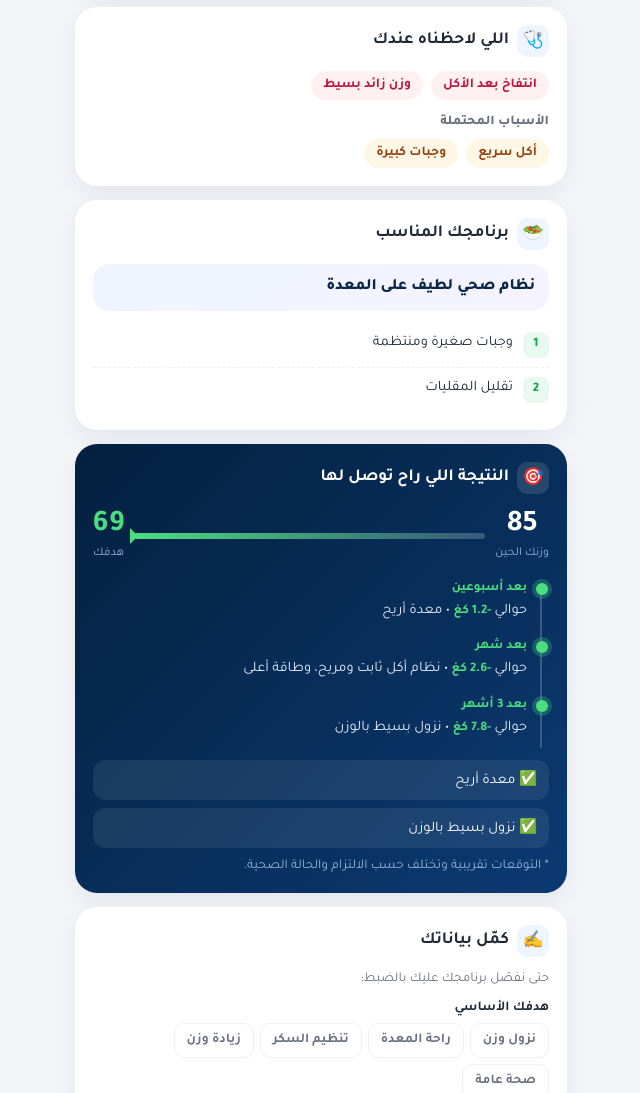
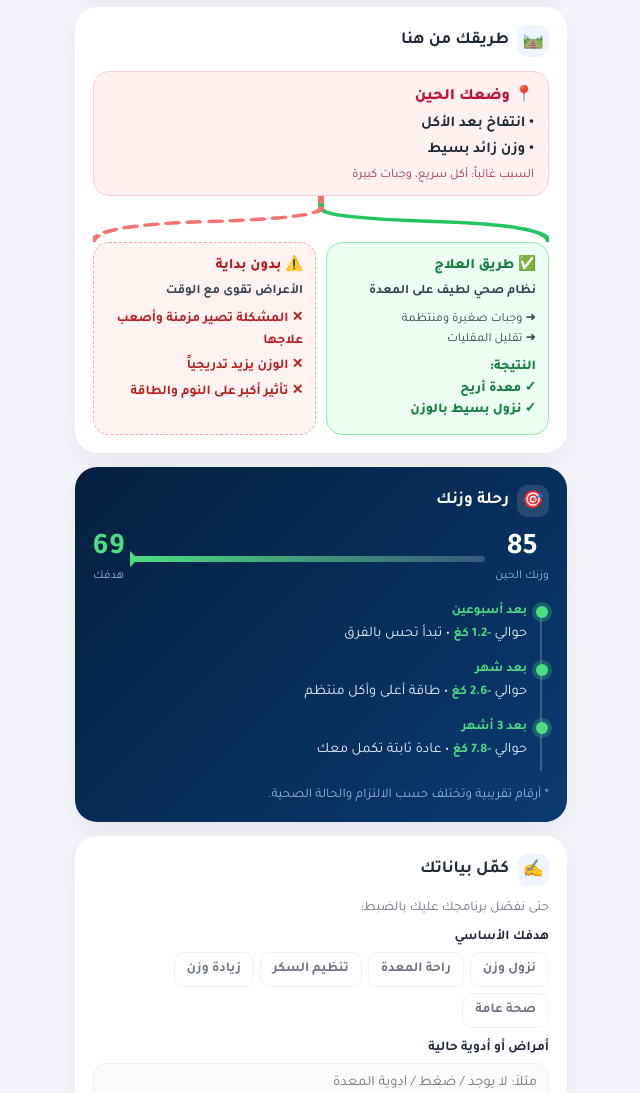
Before and after one commit to clubdi3t-del/dietclub, a plain HTML site: page landing/crm/report.html in a window 1280 px wide. Shown: the part 400-1493 px from the top of the page, without its empty margins (319-959 px from the left). Drawn offline with Linux system fonts and the light colour scheme.

Commit message:
CRM report: two-path fork (treatment vs no start), remove duplicated texts
Co-Authored-By: Claude Opus 5.5 <noreply@anthropic.com>
Claude-Session: https://claude.ai/code/session_01H45cxA9TENgUnjwFuvAPmQ

```diff
--- a/landing/crm/report.html
+++ b/landing/crm/report.html
@@ -68,6 +68,13 @@ input:focus,select:focus,textarea:focus{border-color:var(--blue)}
 .ft{width:100%;border-collapse:collapse;font-size:12.5px}.ft th{font-size:11.5px;color:var(--muted);padding:4px 2px;width:46px;white-space:nowrap}.ft td:first-child{white-space:nowrap;font-size:12.5px}.ft th.on{color:var(--blue)}.ft td{padding:5px 2px;border-top:1px solid var(--line);line-height:1.5}.ft td:not(:first-child){text-align:center}.ft td.on{background:#f5f9ff}
 .ft i{font-style:normal;font-weight:800}.ft .y{color:var(--green)}.ft .n{color:#d1d5db}
 .gift{margin-top:10px;background:#fff7e6;border-radius:12px;padding:9px 12px;font-size:13px;line-height:1.7;color:#7a4b00}
+.now{background:#fff1f2;border:1.5px solid #fecdd3;border-radius:16px;padding:12px 14px}.nl{font-weight:800;color:#be123c;margin-bottom:4px}.sy{font-size:15px;font-weight:700;line-height:1.7}.cz{font-size:12.5px;color:#9f1239;margin-top:6px;opacity:.85}
+.fk{display:block;width:100%;height:46px}
+.paths{display:grid;grid-template-columns:1fr 1fr;gap:10px}.pa{border-radius:16px;padding:12px;font-size:13.5px;line-height:1.6}
+.good{background:#ecfdf3;border:1.5px solid #86efac}.bad{background:#fef2f2;border:1.5px dashed #fca5a5}
+.ph{font-weight:800;font-size:14.5px;margin-bottom:4px}.good .ph{color:#15803d}.bad .ph{color:#b91c1c}
+.pn{font-weight:700;font-size:13px;color:#374151;margin-bottom:6px}.st{color:#374151;font-size:12.5px}.pr{font-weight:800;color:#15803d;margin-top:8px}
+.ok2{font-weight:800;color:#15803d}.no{font-weight:700;color:#b91c1c;margin-bottom:4px}
 footer{text-align:center;color:var(--muted);font-size:12px;padding:10px}
 </style>
 </head>
@@ -117,22 +124,25 @@ function render(){
   <div class="stats"><div><b>${esc(C.age||"—")}</b><small>العمر</small></div><div><b>${esc(C.height||"—")}</b><small>الطول سم</small></div><div><b>${esc(C.weight||"—")}</b><small>الوزن كغ</small></div><div><b>${target||"—"}</b><small>الوزن المناسب</small></div></div>
   ${bmi?`<div class="bmi"><div class="t"><span>مؤشر كتلة الجسم</span><b>${bmi.toFixed(1)} • ${bmiTxt}</b></div><div class="sc"><span class="pin" style="right:${100-bmiPos}%"></span></div><div class="lb" style="direction:ltr"><span>15</span><span>18.5</span><span>25</span><span>30</span><span>40</span></div></div>`:""}</div>
 
- <div class="card"><h2><i>🩺</i>اللي لاحظناه عندك</h2>
-  <div class="chips">${arr(C.symptoms).map(s=>`<span>${esc(s)}</span>`).join("")}</div>
-  ${arr(C.causes).length?`<div class="sub">الأسباب المحتملة</div><div class="chips c2">${arr(C.causes).map(s=>`<span>${esc(s)}</span>`).join("")}</div>`:""}</div>
+ <div class="card fork"><h2><i>🛤️</i>طريقك من هنا</h2>
+  <div class="now"><div class="nl">📍 وضعك الحين</div>${arr(C.symptoms).map(s=>`<div class="sy">• ${esc(s)}</div>`).join("")}
+   ${arr(C.causes).length?`<div class="cz">السبب غالباً: ${arr(C.causes).map(esc).join("، ")}</div>`:""}</div>
+  <svg class="fk" viewBox="0 0 300 54" preserveAspectRatio="none"><path d="M150 0 V14 Q150 26 225 30 Q300 34 300 54" fill="none" stroke="#22c55e" stroke-width="4" stroke-linecap="round"/><path d="M150 0 V14 Q150 26 75 30 Q0 34 0 54" fill="none" stroke="#f87171" stroke-width="4" stroke-dasharray="7 7" stroke-linecap="round"/></svg>
+  <div class="paths">
+   <div class="pa good"><div class="ph">✅ طريق العلاج</div><div class="pn">${esc(C.program)}</div>
+    ${arr(C.how).map(s=>`<div class="st">➜ ${esc(s)}</div>`).join("")}
+    <div class="pr">النتيجة:</div>${arr(C.result).map(s=>`<div class="ok2">✓ ${esc(s)}</div>`).join("")}</div>
+   <div class="pa bad"><div class="ph">⚠️ بدون بداية</div><div class="pn">الأعراض تقوى مع الوقت</div>
+    ${(arr(C.risks).length?arr(C.risks):["المشكلة تصير مزمنة وأصعب علاجها",diff>0?"الوزن يزيد تدريجياً":"","تأثير أكبر على النوم والطاقة"].filter(Boolean)).map(s=>`<div class="no">✕ ${esc(s)}</div>`).join("")}</div></div>
+  ${C.doctor!==false&&/حرق|ألم|سكر|ضغط|مستمر/.test((C.complaint||"")+arr(C.symptoms).join(""))?`<div class="warn">⚕️ الأعراض المستمرة تحتاج مراجعة الطبيب، وأي دواء يكون منه.</div>`:""}</div>
 
- <div class="card"><h2><i>🥗</i>برنامجك المناسب</h2><div class="plan">${esc(C.program)}</div>
-  <ul class="ul">${arr(C.how).map((s,i)=>`<li><span>${i+1}</span>${esc(s)}</li>`).join("")}</ul>
-  ${C.doctor!==false&&/حرق|ألم|سكر|ضغط|مستمر/.test((C.complaint||"")+arr(C.symptoms).join(""))?`<div class="warn">⚕️ البرنامج الغذائي يساعد، لكن الأعراض المستمرة تحتاج مراجعة الطبيب، وأي دواء يكون منه.</div>`:""}</div>
-
- <div class="card res"><h2><i>🎯</i>النتيجة اللي راح توصل لها</h2>
-  ${diff>0?`<div class="wg"><div><b>${C.weight}</b><small>وزنك الحين</small></div><div class="ar"></div><div><b style="color:#4ade80">${target}</b><small>هدفك</small></div></div>`:""}
+ ${diff>0?`<div class="card res"><h2><i>🎯</i>رحلة وزنك</h2>
+  <div class="wg"><div><b>${C.weight}</b><small>وزنك الحين</small></div><div class="ar"></div><div><b style="color:#4ade80">${target}</b><small>هدفك</small></div></div>
   <div class="tl">
-   <div><b>بعد أسبوعين</b><p>${diff>0?`حوالي <b>-${step(2)} كغ</b> • `:""}${esc(arr(C.result)[0]||"تحسن واضح في الأعراض")}</p></div>
-   <div><b>بعد شهر</b><p>${diff>0?`حوالي <b>-${step(4.3)} كغ</b> • `:""}نظام أكل ثابت ومريح، وطاقة أعلى</p></div>
-   <div><b>بعد 3 أشهر</b><p>${diff>0?`حوالي <b>-${step(13)} كغ</b> • `:""}${esc(arr(C.result).slice(1).join(" • ")||"نتيجة ثابتة ومستمرة")}</p></div></div>
-  <div class="gain">${arr(C.result).map(s=>`<span>✅ ${esc(s)}</span>`).join("")}</div>
-  <small style="color:#93b4dc;display:block;margin-top:10px">* التوقعات تقريبية وتختلف حسب الالتزام والحالة الصحية.</small></div>
+   <div><b>بعد أسبوعين</b><p>حوالي <b>-${step(2)} كغ</b> • تبدأ تحس بالفرق</p></div>
+   <div><b>بعد شهر</b><p>حوالي <b>-${step(4.3)} كغ</b> • طاقة أعلى وأكل منتظم</p></div>
+   <div><b>بعد 3 أشهر</b><p>حوالي <b>-${step(13)} كغ</b> • عادة ثابتة تكمل معك</p></div></div>
+  <small style="color:#93b4dc;display:block;margin-top:10px">* أرقام تقريبية وتختلف حسب الالتزام والحالة الصحية.</small></div>`:""}
 
  <div class="card" id="more"><h2><i>✍️</i>كمّل بياناتك</h2><div style="color:var(--muted);font-size:13.5px">حتى نفصّل برنامجك عليك بالضبط:</div>
   <label>هدفك الأساسي</label><div class="opts" data-q="goal">${["نزول وزن","راحة المعدة","تنظيم السكر","زيادة وزن","صحة عامة"].map(o=>`<button>${o}</button>`).join("")}</div>
```
Also changed, not shown: landing/crm/builder.html (+2 -1 lines).
